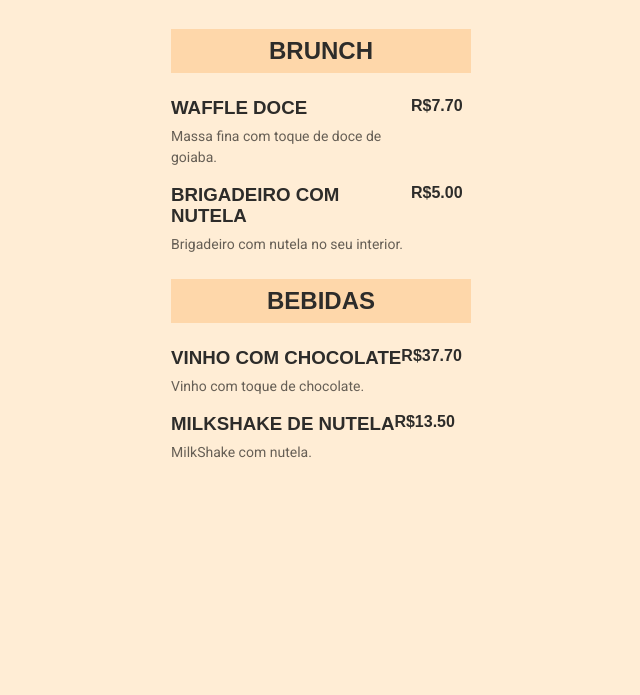
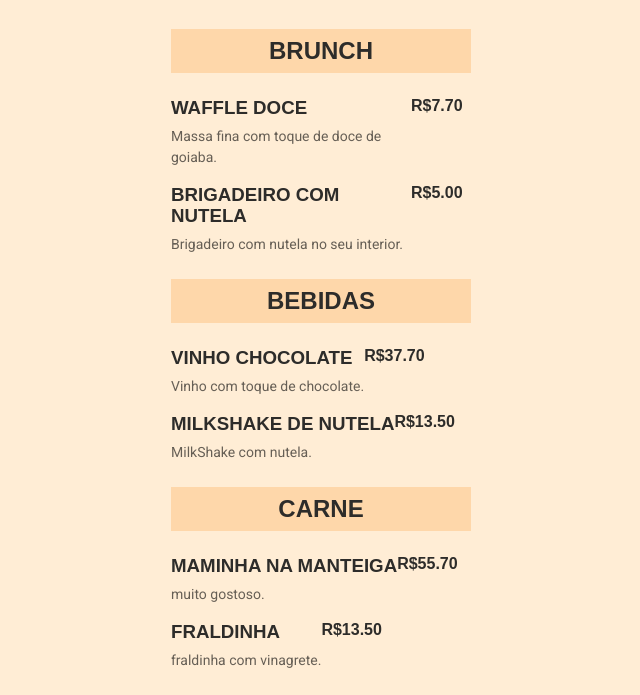
Before and after one commit to RonierisonBraz/Maratona_explorer_3.0, a plain HTML site: page index.html in a window 1280 px wide. Shown: the part 130-825 px from the top of the page, without its empty margins (319-959 px from the left). Before the commit the page ends 800 px from the top, so only its background shows below. Drawn offline with Linux system fonts and the light colour scheme.

Commit message:
Inclusão e auteração da nova sessão

```diff
--- a/index.html
+++ b/index.html
@@ -50,7 +50,7 @@
     <ul>
       <li>
         <div class="details">
-          <h3>Vinho com Chocolate</h3>
+          <h3>Vinho Chocolate</h3>
           <p class="description">
             Vinho com toque de chocolate.
           </p>
@@ -71,6 +71,33 @@
       </li>
     </ul>
   </section>
+  <section>
+    <h2>Carne</h2>
+
+    <ul>
+      <li>
+        <div class="details">
+          <h3>Maminha na manteiga</h3>
+          <p class="description">
+            muito gostoso.
+          </p>
+        </div>
+
+        <strong class="price">R$55.70</strong>
+      </li>
+
+      <li>
+        <div class="details">
+          <h3>Fraldinha</h3>
+          <p class="description">
+            fraldinha com vinagrete.
+          </p>
+        </div>
+
+        <strong class="price">R$13.50</strong>
+      </li>
+    </ul>
+  </section>
 
 </body>
 </html>
```
